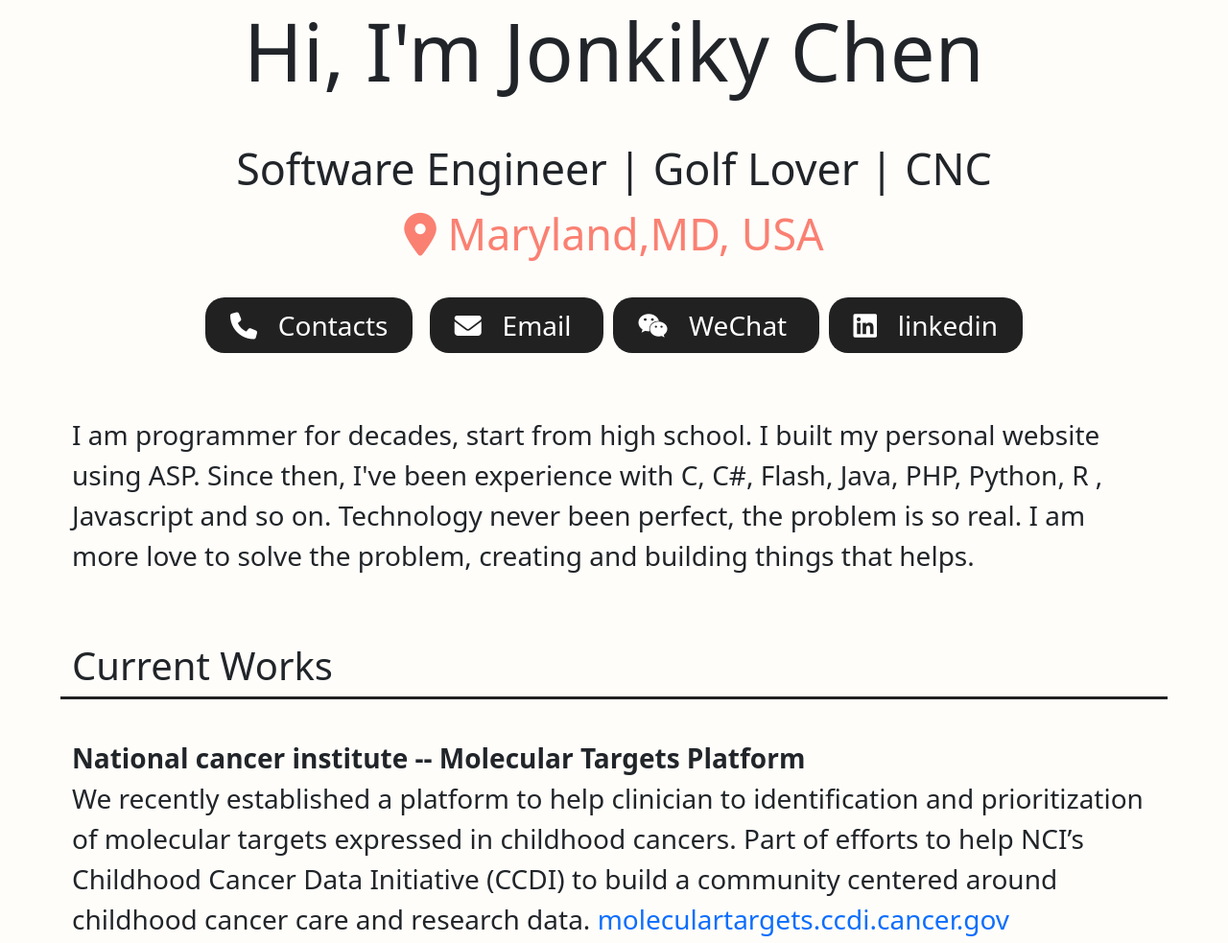
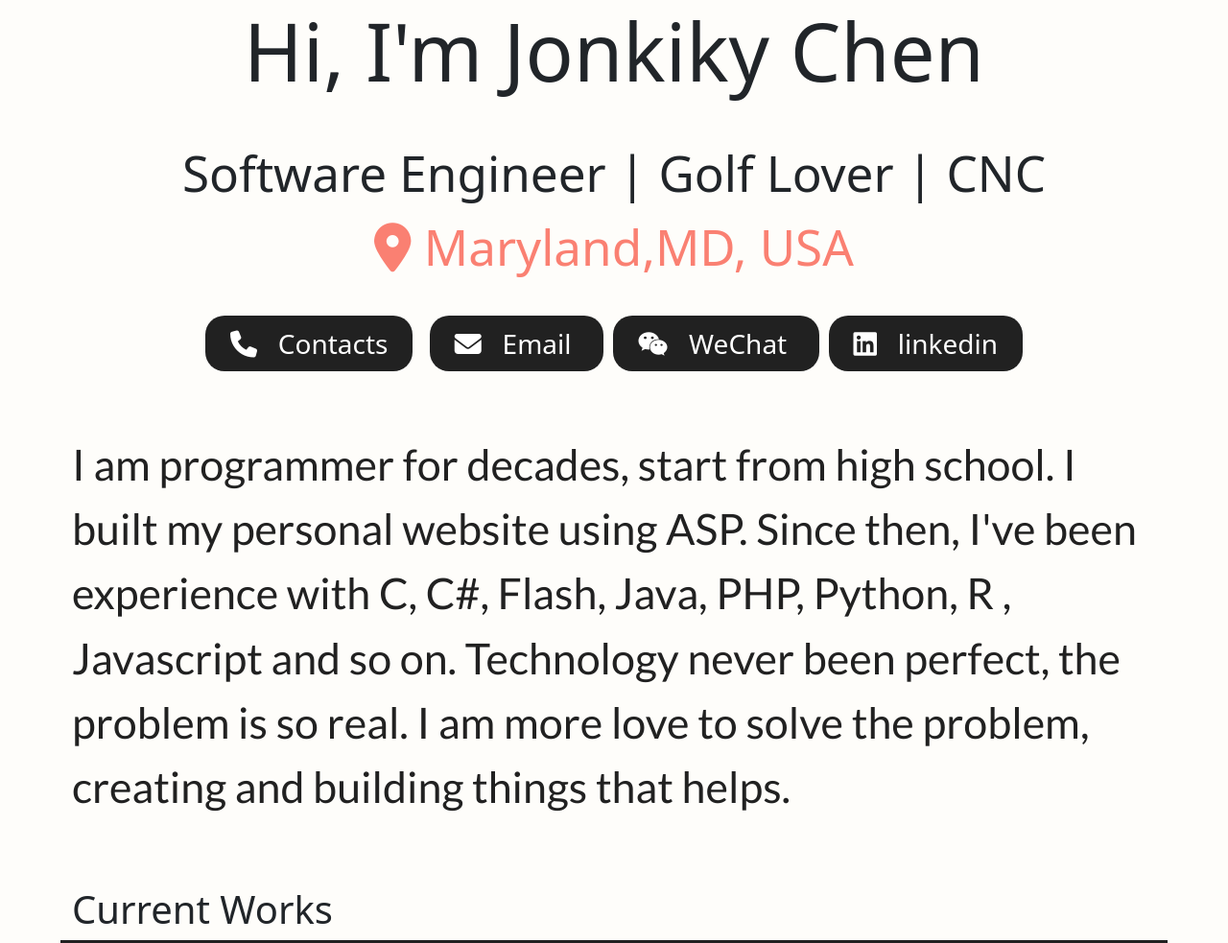
Before and after one commit to jonkiky/home, a plain HTML site: page index.html in a window 1280 px wide. Shown: the part 565-1548 px from the top of the page at 96% size. Drawn offline with nearby package versions, Linux system fonts and the light colour scheme.

Commit message:
update front-size

```diff
--- a/index.html
+++ b/index.html
@@ -21,7 +21,7 @@
     }
 
     .title_section{
-      font-size: 3.5vw;
+      font-size: 4vw;
     }
     .name {
             font-size: 6.5vw;
@@ -32,7 +32,7 @@
     .subTitle {
             font-family: 'Lato', sans-serif;
             color:#212121;
-            font-size: 3vw;
+            font-size: 3.5vw;
     }
 
     .rounded-full {
@@ -84,7 +84,7 @@
 
     .intro li {
       text-align: left;
-    font-size: 35px;
+     font-size: 3.5vw;
     margin: 20px auto;
     }
 
@@ -157,7 +157,7 @@
   </div>
 
   <div class="row">
-    <div class="col text-left margin-tb-30">
+    <div class="col text-left margin-tb-30  subTitle">
        I am programmer for decades, start from high school.  I built my personal website using ASP. Since then, I've been experience with C, C#, Flash, Java, PHP, Python, R , Javascript and so on. Technology never been perfect, the problem is so real. I am more love to solve the problem, creating and building things that helps.
     </div>
   </div>
```
